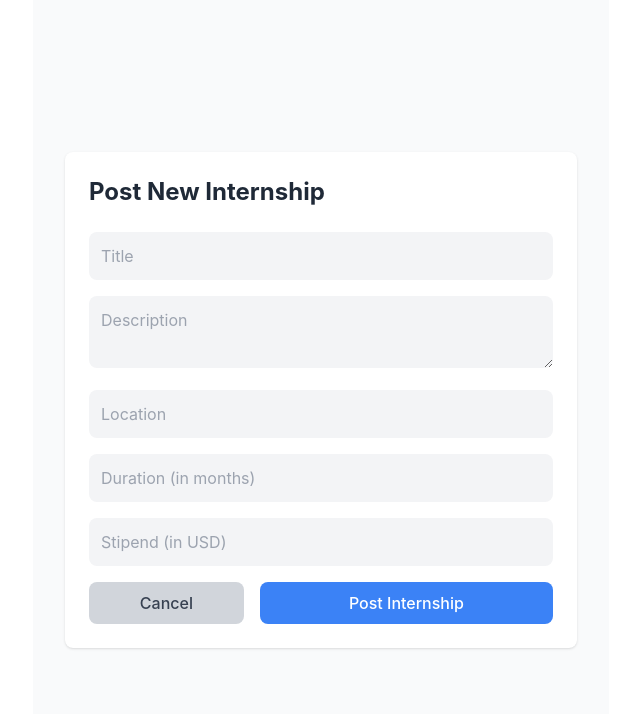
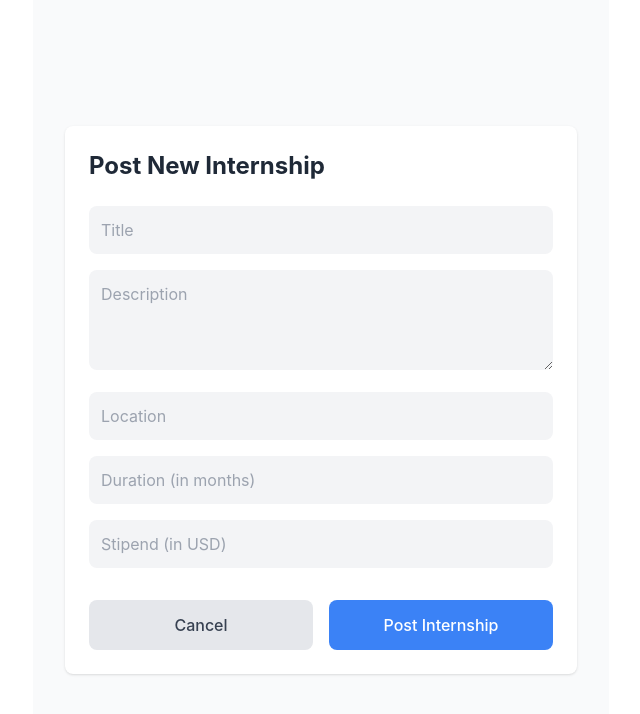
Before and after one commit to JhaBhatiaSharma/JhaBhatiaSharma, a React (Vite) app in the folder frontend/: page /add-internship in a window 1280 px wide. Shown: the top 714 px of the page, without its empty margins (319-959 px from the left). Built offline with nearby package versions, Linux system fonts and the light colour scheme.

Commit message:
feat: add proper validation for duration and stipend field in AddInternship Page

```diff
--- a/frontend/src/Pages/Company/AddInternship.jsx
+++ b/frontend/src/Pages/Company/AddInternship.jsx
@@ -11,10 +11,63 @@ const AddInternship = () => {
     stipend: '',
   });
 
+  const [errors, setErrors] = useState({
+    duration: '',
+    stipend: '',
+  });
+
   const navigate = useNavigate();
+
+  const validateDuration = (value) => {
+    const duration = parseInt(value);
+    if (isNaN(duration) || duration <= 0) {
+      return 'Duration must be a positive number';
+    }
+    if (duration > 24) {
+      return 'Duration cannot exceed 24 months';
+    }
+    return '';
+  };
+
+  const validateStipend = (value) => {
+    const stipend = parseFloat(value);
+    if (isNaN(stipend) || stipend < 0) {
+      return 'Stipend must be a non-negative number';
+    }
+    if (stipend > 15000) {
+      return 'Please verify stipend amount';
+    }
+    return '';
+  };
+
+  const handleChange = (e) => {
+    const { name, value } = e.target;
+    setFormData(prev => ({ ...prev, [name]: value }));
+
+    // Validate duration and stipend on change
+    if (name === 'duration') {
+      setErrors(prev => ({ ...prev, duration: validateDuration(value) }));
+    }
+    if (name === 'stipend') {
+      setErrors(prev => ({ ...prev, stipend: validateStipend(value) }));
+    }
+  };
 
   const handleSubmit = async (e) => {
     e.preventDefault();
+
+    // Validate all fields before submission
+    const durationError = validateDuration(formData.duration);
+    const stipendError = validateStipend(formData.stipend);
+
+    if (durationError || stipendError) {
+      setErrors({
+        duration: durationError,
+        stipend: stipendError,
+      });
+      return;
+    }
+
     try {
       await axios.post('/add-internship', formData, {
         headers: { usertype: 'recruiter' },
@@ -26,8 +79,9 @@ const AddInternship = () => {
       alert('Failed to add internship');
     }
   };
+
   const handleCancel = () => {
-    navigate('/company'); // Navigate back to the dashboard
+    navigate('/');
   };
 
   return (
@@ -37,54 +91,78 @@ const AddInternship = () => {
         <form onSubmit={handleSubmit} className="space-y-4">
           <input
             type="text"
+            name="title"
             placeholder="Title"
             value={formData.title}
-            onChange={(e) => setFormData({ ...formData, title: e.target.value })}
+            onChange={handleChange}
             className="w-full bg-gray-100 p-3 rounded-lg focus:outline-none"
             required
           />
           <textarea
+            name="description"
             placeholder="Description"
             value={formData.description}
-            onChange={(e) => setFormData({ ...formData, description: e.target.value })}
-            className="w-full bg-gray-100 p-3 rounded-lg focus:outline-none"
+            onChange={handleChange}
+            className="w-full bg-gray-100 p-3 rounded-lg focus:outline-none min-h-[100px]"
             required
           />
           <input
             type="text"
+            name="location"
             placeholder="Location"
             value={formData.location}
-            onChange={(e) => setFormData({ ...formData, location: e.target.value })}
+            onChange={handleChange}
             className="w-full bg-gray-100 p-3 rounded-lg focus:outline-none"
             required
           />
+          <div>
             <input
               type="number"
+              name="duration"
               placeholder="Duration (in months)"
               value={formData.duration}
-            onChange={(e) => setFormData({ ...formData, duration: e.target.value })}
-            className="w-full bg-gray-100 p-3 rounded-lg focus:outline-none"
+              onChange={handleChange}
+              min="1"
+              max="24"
+              className={`w-full bg-gray-100 p-3 rounded-lg focus:outline-none ${
+                errors.duration ? 'border border-red-500' : ''
+              }`}
               required
             />
+            {errors.duration && (
+              <p className="text-red-500 text-sm mt-1">{errors.duration}</p>
+            )}
+          </div>
+          <div>
             <input
               type="number"
+              name="stipend"
               placeholder="Stipend (in USD)"
               value={formData.stipend}
-            onChange={(e) => setFormData({ ...formData, stipend: e.target.value })}
-            className="w-full bg-gray-100 p-3 rounded-lg focus:outline-none"
+              onChange={handleChange}
+              min="0"
+              step="0.01"
+              className={`w-full bg-gray-100 p-3 rounded-lg focus:outline-none ${
+                errors.stipend ? 'border border-red-500' : ''
+              }`}
               required
             />
-          <div className="flex gap-4">
+            {errors.stipend && (
+              <p className="text-red-500 text-sm mt-1">{errors.stipend}</p>
+            )}
+          </div>
+          <div className="flex gap-4 pt-4">
             <button
               type="button"
               onClick={handleCancel}
-              className="w-1/2 bg-gray-300 text-gray-700 py-2 rounded-lg hover:bg-gray-400"
+              className="w-1/2 bg-gray-200 text-gray-700 py-3 rounded-lg hover:bg-gray-300 transition-colors"
             >
               Cancel
             </button>
             <button
               type="submit"
-            className="w-full bg-blue-500 text-white py-2 rounded-lg hover:bg-blue-600"
+              className="w-1/2 bg-blue-500 text-white py-3 rounded-lg hover:bg-blue-600 transition-colors disabled:bg-blue-300"
+              disabled={!!(errors.duration || errors.stipend)}
             >
               Post Internship
             </button>
```
Lines whose indentation alone changed are shown as unchanged.
